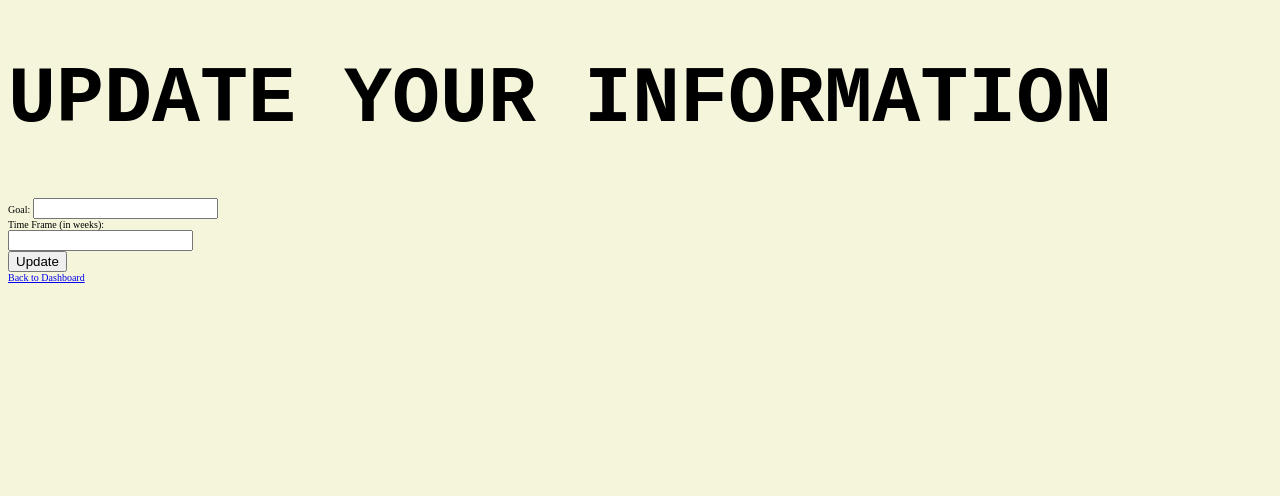
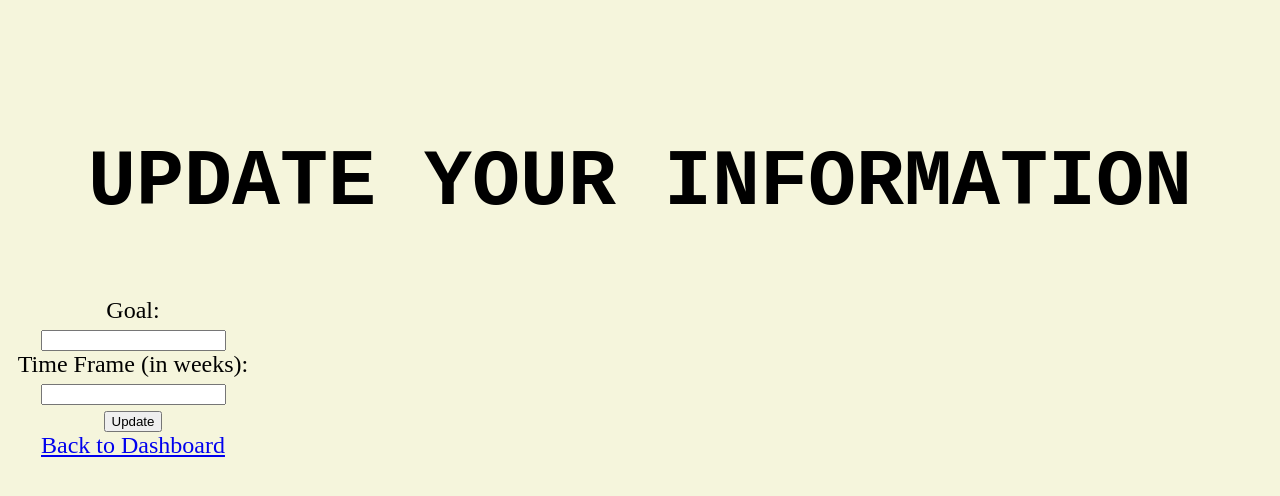
Before and after one commit to immanuella1/workoutplan, a Flask app: page /update_info in a window 1280 px wide. Shown: the top 496 px of the page. Run offline with Flask 3, Linux system fonts and the light colour scheme; the visitor is signed in with stand-in values (Sample User, id 1).

Commit message:
updated some design features

```diff
--- a/app/templates/update_info.html
+++ b/app/templates/update_info.html
@@ -6,26 +6,30 @@
   <link rel="stylesheet" type="text/css" href="{{ url_for('static', filename='style.css') }}">
 </head>
 <body class="main_page">
+  <div class="center_main">
   <div class="heading_style">
   <h1>Update Your Information</h1>
   </div>
   <form method="post">
   <div class="custom-input">
-
+    <div class="text_size">
+      <div class="center_main">
     {{ form.hidden_tag() }}
 
-    <label for="goal">Goal:</label>
+    <label for="goal">Goal:<br></label>
     <input type="text" id="goal" name="goal" required><br>
 
-    <label for="time_frame">Time Frame (in weeks):</label>
+    <label for="time_frame">Time Frame (in weeks):<br></label>
     <input type="number" id="time_frame" name="time_frame" required><br>
 
     <button type="submit">Update</button>
 
-  </form>
+    </form>
 
-  <br><a href="{{ url_for('auth.index') }}">Back to Dashboard</a>
-</div>
+    <br><a href="{{ url_for('auth.index') }}">Back to Dashboard</a>
+  </div>
+  </div>
+  </div>
   <script>
     document.getElementById('update-form').addEventListener('submit', function(event) {
 
@@ -33,6 +37,6 @@
     });
   </script>
 </div>
-
+</div>
 </body>
 </html>
```
